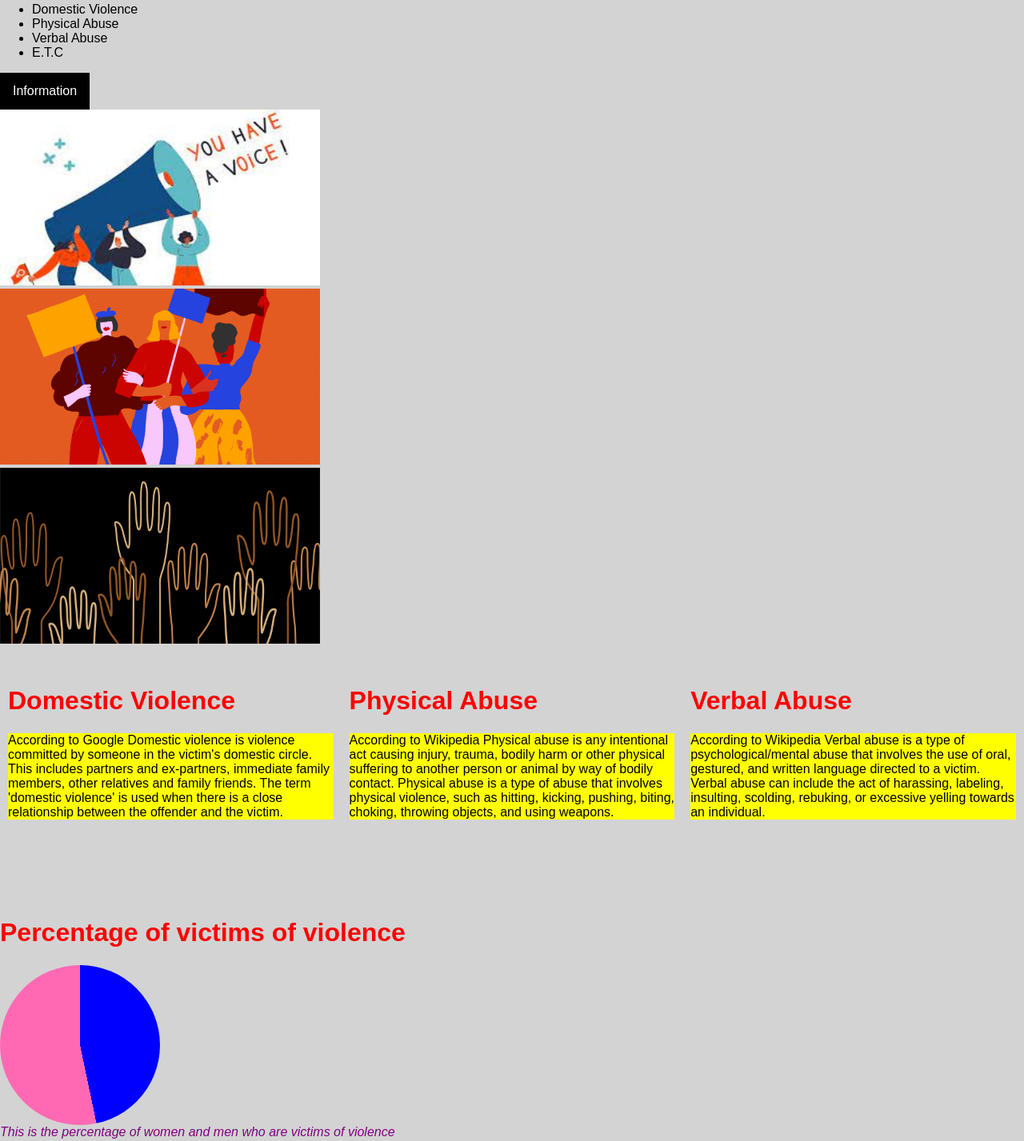
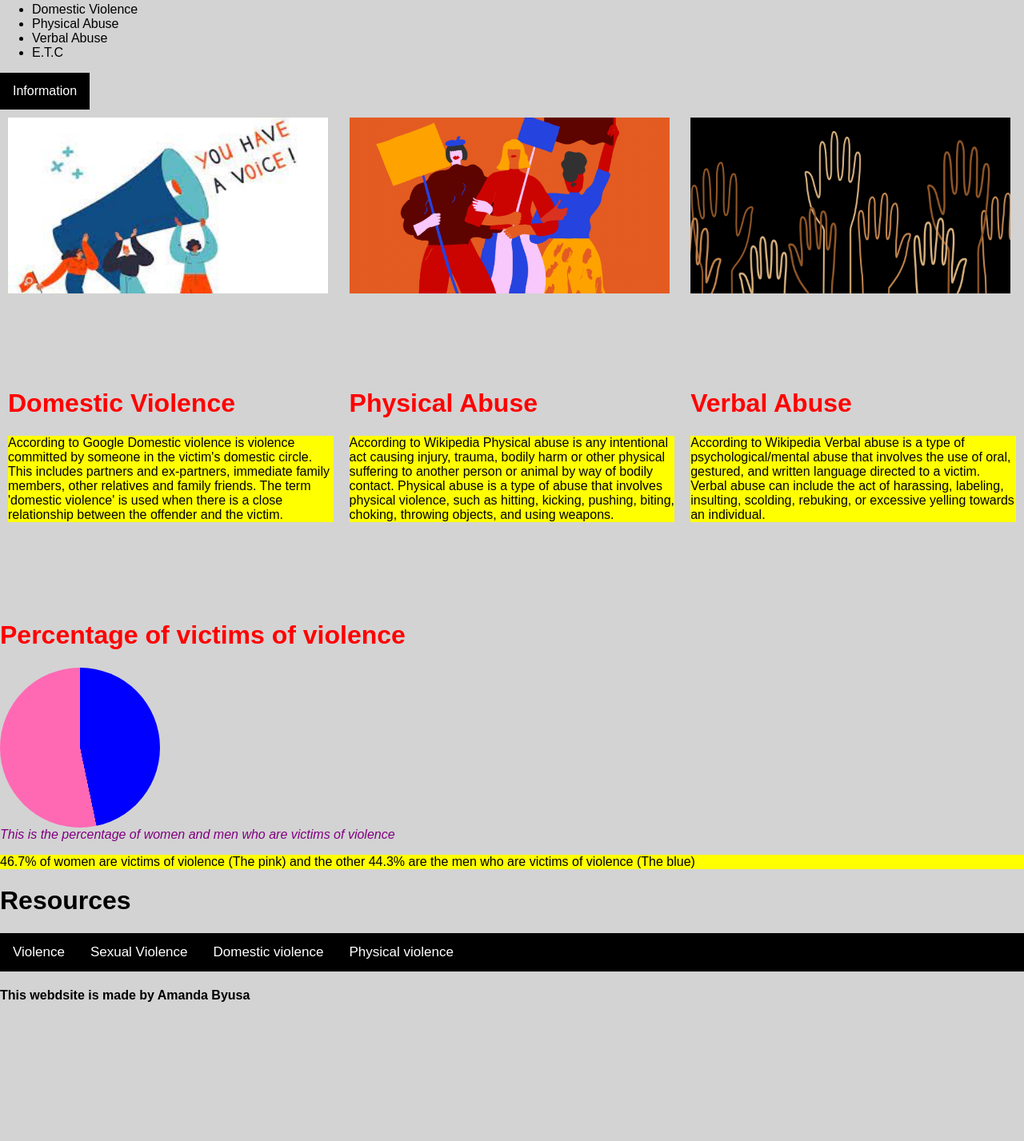
Before and after one commit to amandabyusa/Amanda, a plain HTML site: page index.html in a window 1280 px wide. Shown: the part 263-1690 px from the top of the page at 80% size. After the commit the page ends 1538 px from the top, so only its background shows below. Drawn offline with Linux system fonts and the light colour scheme.

Commit message:
Update index.html

```diff
--- a/index.html
+++ b/index.html
@@ -31,12 +31,17 @@ p {background-color:yellow;}
     <a href="project2.html">It's bad being violent</a>
     <a href="project3.html">Solving Violence</a>
   </div>
+  <div class="row">
+  <div class="column">
       <img src="download (3).jpeg"width="400" height="220">
-<div class="images container">
+      </div>
+      <div class="column">
 <img src="2 (1).png"width="400" height="220">
-<div class="images container">
+          </div>
+          <div class="column">
 <img src="solutions-community-violence.jpg"width="400" height="220">
-<div class="images container">
+              </div>
+  </div>
 <br>
 <style>
 * {
```
